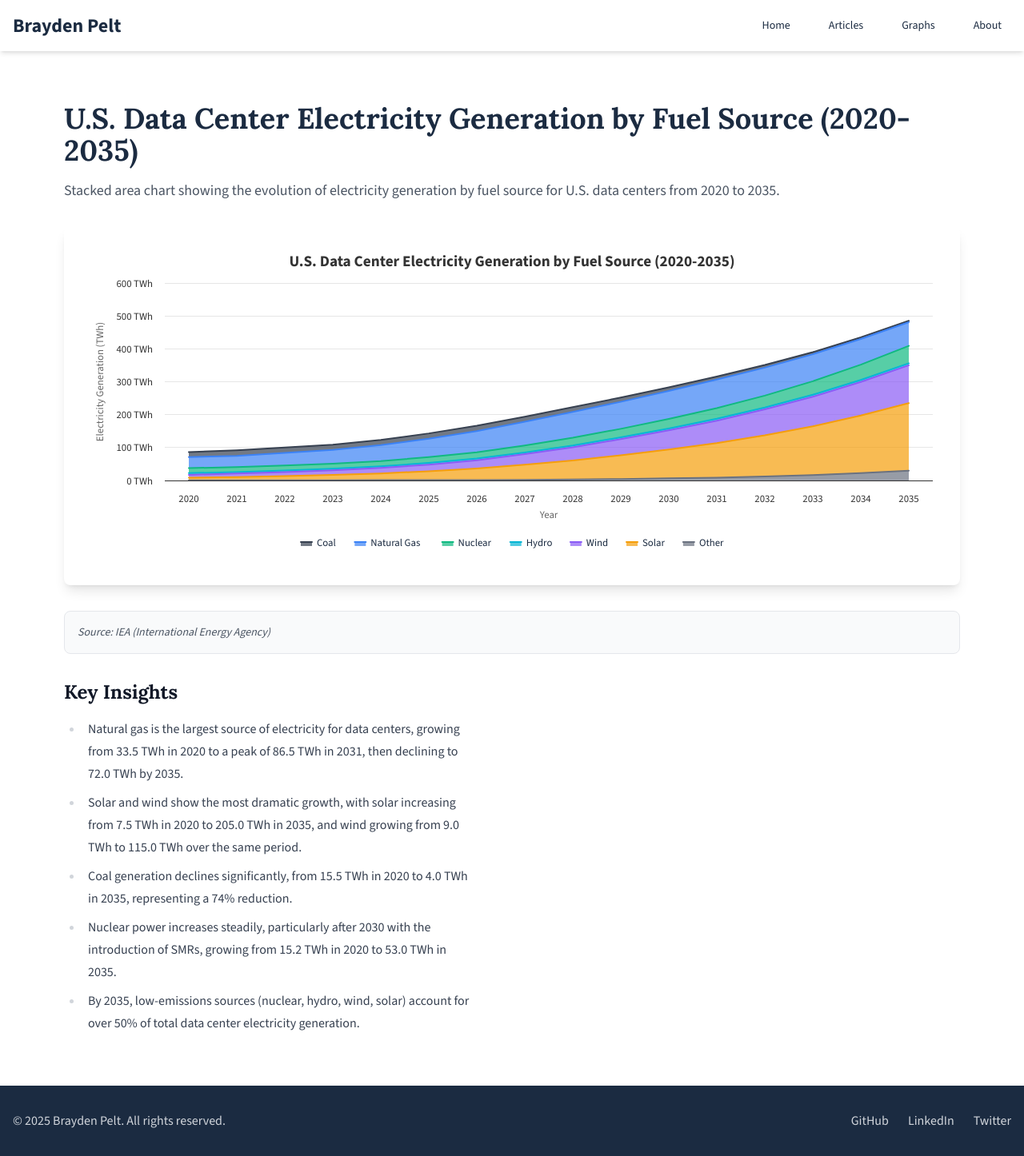
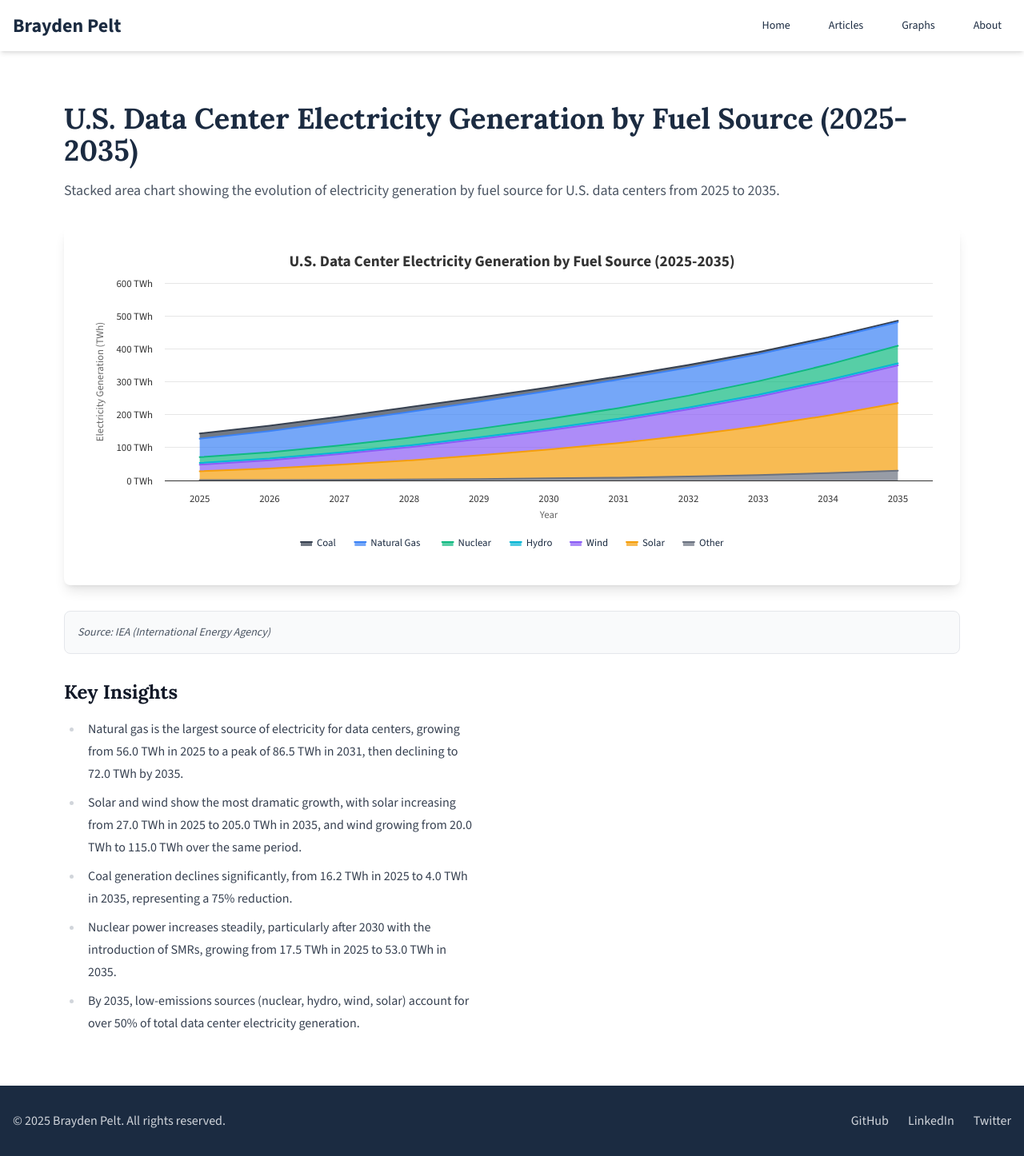
Before and after one commit to Reel48/braydenpelt.com, a Next.js app: page /data-viz/data-center-electricity-by-source in a window 1280 px wide. Shown: the whole page at 80% size. Built offline with nearby package versions, Linux system fonts and the light colour scheme.

Commit message:
Update Data Center Electricity by Source chart to show 2025-2035 only

```diff
--- a/app/data-viz/data-center-electricity-by-source/page.tsx
+++ b/app/data-viz/data-center-electricity-by-source/page.tsx
@@ -5,9 +5,9 @@ import { DataCenterElectricityBySourceChart } from '@/components/DataCenterElect
 export default function DataCenterElectricityBySourcePage() {
   return (
     <div className="container mx-auto px-4 py-16 max-w-6xl">
-      <h1 className="text-4xl font-bold mb-4 text-primary">U.S. Data Center Electricity Generation by Fuel Source (2020-2035)</h1>
+      <h1 className="text-4xl font-bold mb-4 text-primary">U.S. Data Center Electricity Generation by Fuel Source (2025-2035)</h1>
       <p className="text-gray-600 mb-8 text-lg">
-        Stacked area chart showing the evolution of electricity generation by fuel source for U.S. data centers from 2020 to 2035.
+        Stacked area chart showing the evolution of electricity generation by fuel source for U.S. data centers from 2025 to 2035.
       </p>
 
       <div className="mb-8">
@@ -23,10 +23,10 @@ export default function DataCenterElectricityBySourcePage() {
       <div className="mt-8 prose">
         <h2 className="text-2xl font-bold mb-4">Key Insights</h2>
         <ul className="list-disc pl-6 space-y-2 text-gray-700">
-          <li>Natural gas is the largest source of electricity for data centers, growing from 33.5 TWh in 2020 to a peak of 86.5 TWh in 2031, then declining to 72.0 TWh by 2035.</li>
-          <li>Solar and wind show the most dramatic growth, with solar increasing from 7.5 TWh in 2020 to 205.0 TWh in 2035, and wind growing from 9.0 TWh to 115.0 TWh over the same period.</li>
-          <li>Coal generation declines significantly, from 15.5 TWh in 2020 to 4.0 TWh in 2035, representing a 74% reduction.</li>
-          <li>Nuclear power increases steadily, particularly after 2030 with the introduction of SMRs, growing from 15.2 TWh in 2020 to 53.0 TWh in 2035.</li>
+          <li>Natural gas is the largest source of electricity for data centers, growing from 56.0 TWh in 2025 to a peak of 86.5 TWh in 2031, then declining to 72.0 TWh by 2035.</li>
+          <li>Solar and wind show the most dramatic growth, with solar increasing from 27.0 TWh in 2025 to 205.0 TWh in 2035, and wind growing from 20.0 TWh to 115.0 TWh over the same period.</li>
+          <li>Coal generation declines significantly, from 16.2 TWh in 2025 to 4.0 TWh in 2035, representing a 75% reduction.</li>
+          <li>Nuclear power increases steadily, particularly after 2030 with the introduction of SMRs, growing from 17.5 TWh in 2025 to 53.0 TWh in 2035.</li>
           <li>By 2035, low-emissions sources (nuclear, hydro, wind, solar) account for over 50% of total data center electricity generation.</li>
         </ul>
       </div>
--- a/components/DataCenterElectricityBySourceChart.tsx
+++ b/components/DataCenterElectricityBySourceChart.tsx
@@ -8,17 +8,17 @@ const HighchartsChart = dynamic(() => import('@/components/HighchartsChart'), {
   loading: () => <div className="w-full h-96 flex items-center justify-center"><p className="text-gray-500">Loading chart...</p></div>,
 })
 
-// Data from the table (2020-2035 only)
-const years = [2020, 2021, 2022, 2023, 2024, 2025, 2026, 2027, 2028, 2029, 2030, 2031, 2032, 2033, 2034, 2035]
+// Data from the table (2025-2035 only)
+const years = [2025, 2026, 2027, 2028, 2029, 2030, 2031, 2032, 2033, 2034, 2035]
 
 const data = {
-  coal: [15.5, 16.8, 16.0, 15.5, 15.8, 16.2, 16.0, 15.5, 14.5, 13.0, 11.0, 9.5, 8.0, 6.5, 5.0, 4.0],
-  naturalGas: [33.5, 34.2, 38.5, 42.0, 48.5, 56.0, 64.5, 72.0, 78.5, 82.0, 85.0, 86.5, 85.0, 82.0, 78.0, 72.0],
-  nuclear: [15.2, 15.0, 14.9, 15.2, 16.0, 17.5, 19.0, 21.0, 23.5, 26.0, 29.0, 32.5, 36.0, 41.0, 46.5, 53.0],
-  hydro: [5.0, 4.6, 4.8, 4.9, 5.0, 5.1, 5.2, 5.3, 5.4, 5.5, 5.6, 5.7, 5.8, 5.9, 6.0, 6.1],
-  wind: [9.0, 10.5, 12.5, 14.0, 16.5, 20.0, 25.0, 32.0, 40.0, 49.0, 58.0, 68.0, 79.0, 90.0, 102.0, 115.0],
-  solar: [7.5, 9.8, 12.5, 16.0, 20.5, 27.0, 35.0, 46.0, 58.0, 72.0, 88.0, 105.0, 125.0, 148.0, 175.0, 205.0],
-  other: [0.8, 0.8, 0.8, 0.9, 1.0, 1.2, 1.5, 2.0, 3.0, 4.5, 6.4, 8.8, 12.0, 16.6, 22.5, 30.0],
+  coal: [16.2, 16.0, 15.5, 14.5, 13.0, 11.0, 9.5, 8.0, 6.5, 5.0, 4.0],
+  naturalGas: [56.0, 64.5, 72.0, 78.5, 82.0, 85.0, 86.5, 85.0, 82.0, 78.0, 72.0],
+  nuclear: [17.5, 19.0, 21.0, 23.5, 26.0, 29.0, 32.5, 36.0, 41.0, 46.5, 53.0],
+  hydro: [5.1, 5.2, 5.3, 5.4, 5.5, 5.6, 5.7, 5.8, 5.9, 6.0, 6.1],
+  wind: [20.0, 25.0, 32.0, 40.0, 49.0, 58.0, 68.0, 79.0, 90.0, 102.0, 115.0],
+  solar: [27.0, 35.0, 46.0, 58.0, 72.0, 88.0, 105.0, 125.0, 148.0, 175.0, 205.0],
+  other: [1.2, 1.5, 2.0, 3.0, 4.5, 6.4, 8.8, 12.0, 16.6, 22.5, 30.0],
 }
 
 export function DataCenterElectricityBySourceChart() {
@@ -27,7 +27,7 @@ export function DataCenterElectricityBySourceChart() {
       type: 'area',
     },
     title: {
-      text: 'U.S. Data Center Electricity Generation by Fuel Source (2020-2035)',
+      text: 'U.S. Data Center Electricity Generation by Fuel Source (2025-2035)',
     },
     xAxis: {
       categories: years.map(String),
--- a/lib/graphs.ts
+++ b/lib/graphs.ts
@@ -69,8 +69,8 @@ export const graphs: GraphDefinition[] = [
   },
   {
     id: 'data-center-electricity-by-source',
-    title: 'U.S. Data Center Electricity Generation by Fuel Source (2020-2035)',
-    description: 'Stacked area chart showing electricity generation by fuel source for U.S. data centers from 2020 to 2035',
+    title: 'U.S. Data Center Electricity Generation by Fuel Source (2025-2035)',
+    description: 'Stacked area chart showing electricity generation by fuel source for U.S. data centers from 2025 to 2035',
     type: 'area',
     component: DataCenterElectricityBySourceChart,
     href: '/data-viz/data-center-electricity-by-source',
```
